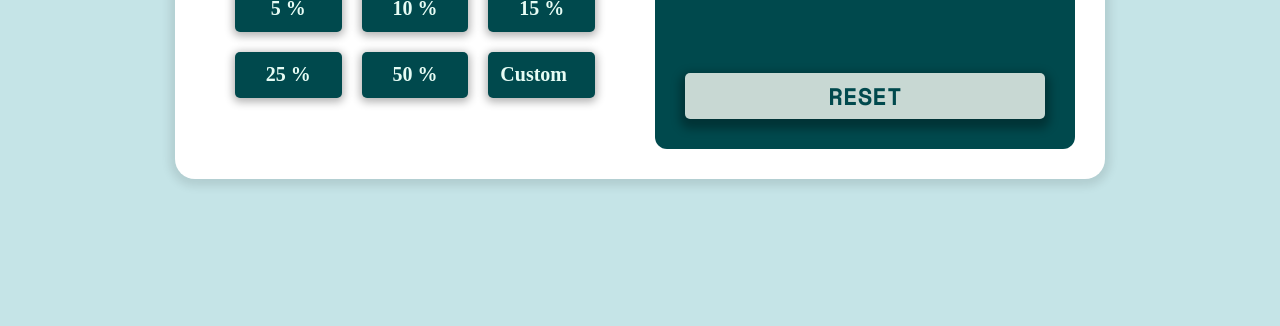
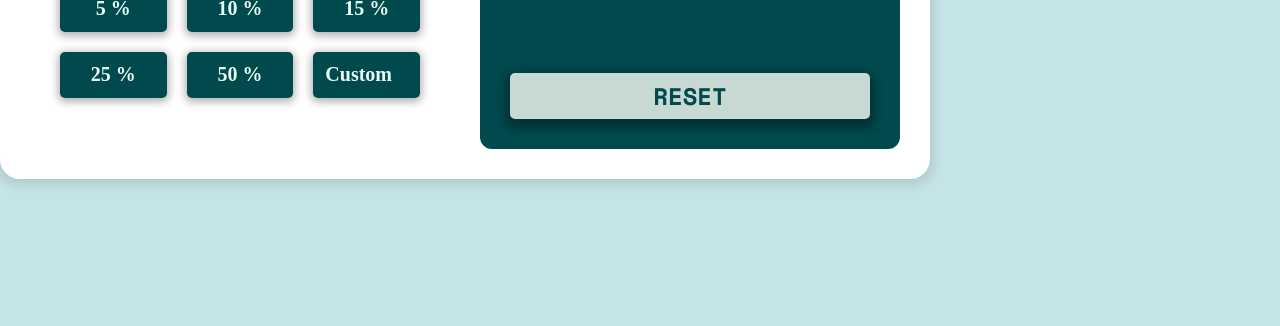
Before and after one commit to alicefrsr/Splitter, a plain HTML site: page index.html in a window 1280 px wide. Shown: the part 474-800 px from the top of the page. Drawn offline with nearby package versions, Linux system fonts and the light colour scheme; a web font is replaced by a local one.

Commit message:
responsive ok on iOS, not the same on Android, fix 3?

```diff
--- a/style.css
+++ b/style.css
@@ -23,8 +23,9 @@ h1 {
 }
 
 .container {
-  display: flex;
-  justify-content: center;
+  /* display: flex; */
+  /* justify-content: center; */
+  /* text-align: center; */
 }
 /* ************* */
 /*  MOBILE-FIRST */
@@ -33,7 +34,7 @@ h1 {
 .bg {
   background-color: #fff;
   border-radius: 2rem 2rem 0 0;
-  box-shadow: 0 0.2rem 1rem 0.5rem rgba(0, 0, 0, 0.1);
+
   margin-top: 5rem;
   padding: 3rem 0;
   display: flex;
@@ -258,6 +259,7 @@ input:focus,
     /* width: 42rem; */
     /* padding: 3rem; */
     border-radius: 2rem;
+    box-shadow: 0 0.2rem 1rem 0.5rem rgba(0, 0, 0, 0.1);
     /* gap: 0rem; */
   }
 
```
